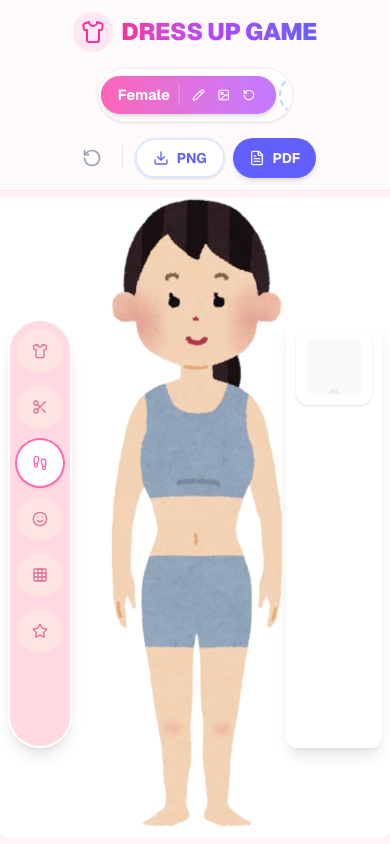
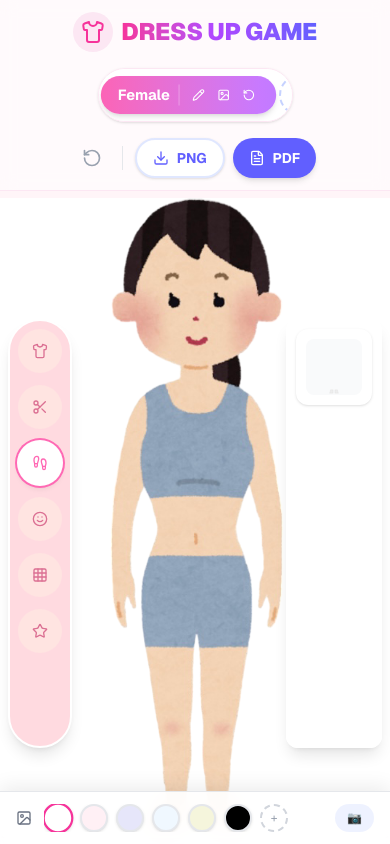
Before and after one commit to Napapakph/dress_up_game, a Next.js app: page / in a window 390 px wide. Built offline with nearby package versions, Linux system fonts and the light colour scheme.

Commit message:
"mobile-bg-bottom-bar-layer-fix"

```diff
--- a/src/app/page.tsx
+++ b/src/app/page.tsx
@@ -142,7 +142,7 @@ export default function DressUpPage() {
             if (item.uuid === selectedId) {
                 return {
                     ...item,
-                    layer: Math.max(0, item.layer + (direction === 'up' ? 1 : -1))
+                    layer: Math.max(0, item.layer + (direction === 'up' ? 10 : -10))
                 };
             }
             return item;
@@ -587,11 +587,33 @@ export default function DressUpPage() {
            </div>
         </section>
 
-        {/* Right: Background Tools - Hidden on mobile for now to match design or stacked below? Keeping stacked below but it might be off-screen if h-full.
-            Let's keep it visible but maybe accessible via toggle later. For now, standard flow.
-        */}
-        <section className="hidden md:flex w-full md:w-[200px] h-auto md:h-[85vh] z-20 order-3 flex-col gap-4">
-             <div className="bg-white/80 backdrop-blur-md p-4 rounded-3xl border border-white shadow-lg flex flex-col gap-4 h-full overflow-y-auto">
+        {/* Background Tools - Bottom bar on mobile, Right sidebar on desktop */}
+        <section className="absolute bottom-0 left-0 right-0 z-20 pointer-events-auto md:static md:w-[200px] md:h-[85vh] md:order-3 md:flex-shrink-0">
+             {/* Mobile: Compact bottom bar */}
+             <div className="flex md:hidden items-center gap-3 bg-white/90 backdrop-blur-md px-4 py-3 border-t border-gray-200 shadow-[0_-4px_20px_rgba(0,0,0,0.08)]">
+                 <ImageIcon size={16} className="text-gray-500 flex-shrink-0" />
+                 <div className="flex items-center gap-2 overflow-x-auto no-scrollbar flex-1">
+                     {['#ffffff', '#fff0f5', '#e6e6fa', '#f0f8ff', '#f5f5dc', '#000000'].map(c => (
+                         <button
+                            key={c}
+                            onClick={() => handleBgColorChange(c)}
+                            className={`w-7 h-7 rounded-full border-2 flex-shrink-0 ${background.value === c ? 'border-pink-500 scale-110' : 'border-gray-200'} shadow-sm transition-all`}
+                            style={{ backgroundColor: c }}
+                         />
+                     ))}
+                     <label className="w-7 h-7 rounded-full border-2 border-dashed border-gray-300 flex items-center justify-center cursor-pointer hover:border-pink-400 bg-white flex-shrink-0 relative">
+                         <span className="text-xs text-gray-400">+</span>
+                         <input type="color" className="absolute inset-0 opacity-0 cursor-pointer" onChange={(e) => handleBgColorChange(e.target.value)} />
+                     </label>
+                 </div>
+                 <label className="flex-shrink-0 bg-indigo-50 text-indigo-500 px-3 py-1.5 rounded-full text-xs font-bold cursor-pointer hover:bg-indigo-100 transition-colors">
+                     📷
+                     <input type="file" accept="image/*" className="hidden" onChange={handleBgImageUpload} />
+                 </label>
+             </div>
+
+             {/* Desktop: Full sidebar panel */}
+             <div className="hidden md:flex bg-white/80 backdrop-blur-md p-4 rounded-3xl border border-white shadow-lg flex-col gap-4 h-full overflow-y-auto">
                  <h3 className="font-bold text-gray-700 flex items-center gap-2"><ImageIcon size={18}/> Background</h3>
 
                  <div className="space-y-2">
@@ -626,7 +648,7 @@ export default function DressUpPage() {
         {/* Layer Controls - Bottom bar on mobile, Right side on desktop */}
         {selectedId && (
             <div className="absolute z-50 bg-white/90 backdrop-blur-sm border border-indigo-100 shadow-lg flex items-center justify-center
-                          bottom-6 left-1/2 -translate-x-1/2 flex-row gap-4 p-2 rounded-full w-auto
+                          bottom-16 left-1/2 -translate-x-1/2 flex-row gap-4 p-2 rounded-full w-auto
                           md:top-1/2 md:right-4 md:left-auto md:bottom-auto md:-translate-y-1/2 md:translate-x-0 md:flex-col md:gap-2 md:p-3 md:rounded-lg">
                 <span className="text-[10px] font-bold text-gray-400 mb-0 md:mb-1 hidden md:block">LAYER</span>
                 <button onMouseDown={() => handleLayerChange('up')} className="p-2 bg-indigo-50 text-indigo-500 rounded-full md:rounded hover:bg-indigo-100 transition shadow-sm" title="Bring Forward">▲</button>
```
